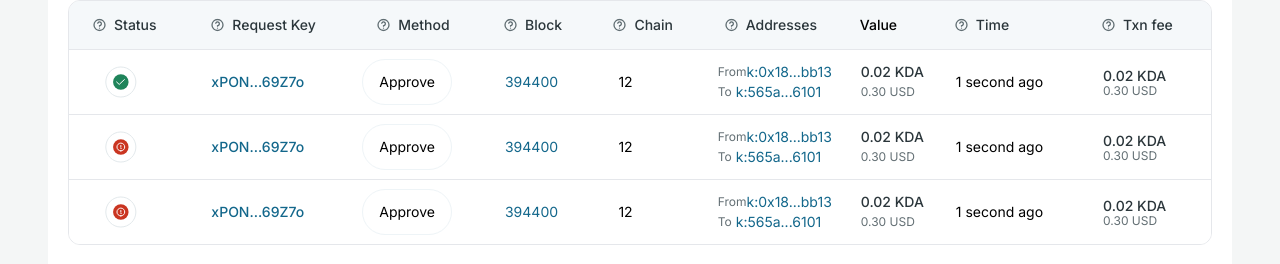
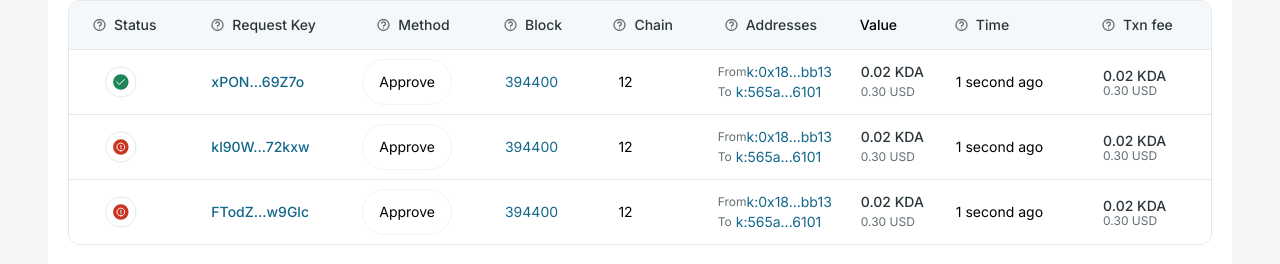
Before and after one commit to techfleetworks/k-block-app, a Next.js app: page /txs in a window 1280 px wide. Shown: the part 204-468 px from the top of the page. Built offline with nearby package versions, Linux system fonts and the light colour scheme.

Commit message:
modified 'key_name' for the list in the table

```diff
--- a/src/components/common/transaction-table/index.jsx
+++ b/src/components/common/transaction-table/index.jsx
@@ -34,7 +34,7 @@ export default function TransactionsTable() {
     },
     {
       img: TransactionError,
-      key_name: "xPON...69Z7o",
+      key_name: "kl90W...72kxw",
       button_name: "Approve",
       block: "394400",
       chain: "12",
@@ -48,7 +48,7 @@ export default function TransactionsTable() {
     },
     {
       img: TransactionError,
-      key_name: "xPON...69Z7o",
+      key_name: "FTodZ...w9Glc",
       button_name: "Approve",
       block: "394400",
       chain: "12",
```
